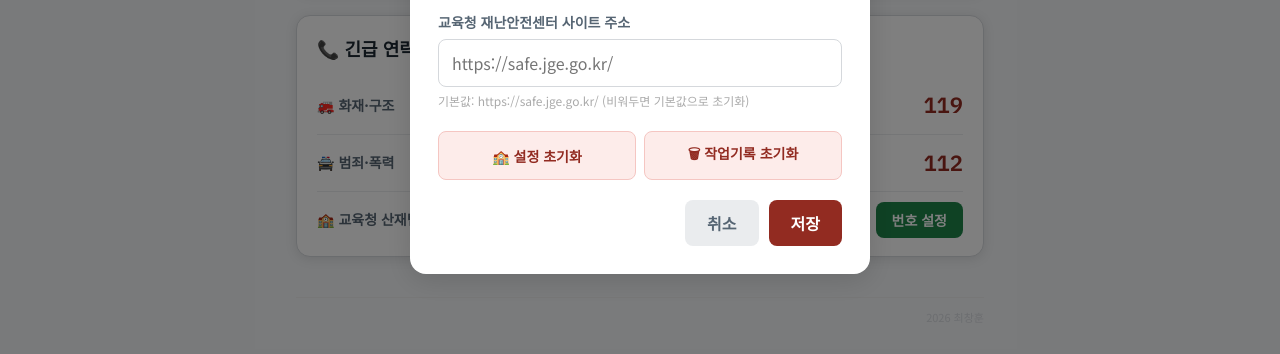
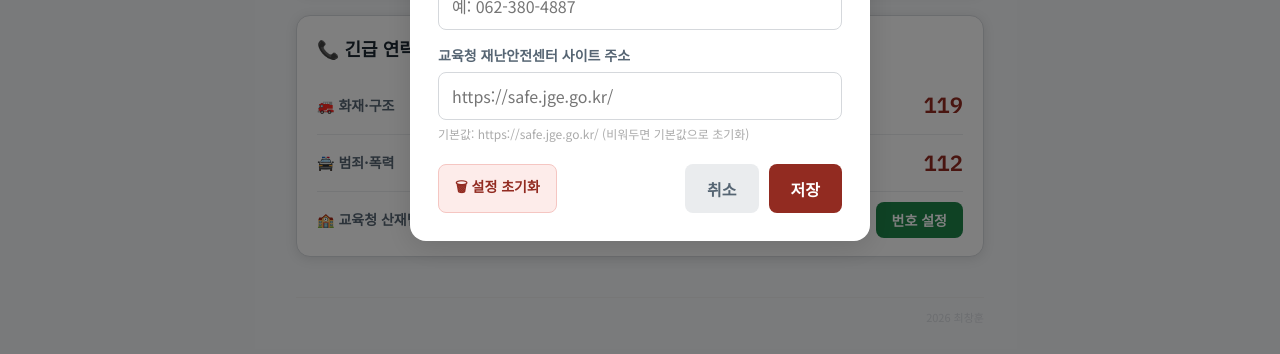
Before and after one commit to changhun-edu/emergency, a plain HTML site: page index.html in a window 1280 px wide. Both pictures are taken after a click on the button "번호 설정". Shown: the part 689-1043 px from the top of the page. Drawn offline with Linux system fonts and the light colour scheme.

Commit message:
Update index.html

```diff
--- a/index.html
+++ b/index.html
@@ -336,8 +336,7 @@
   #toast.show{opacity:1;transform:translateX(-50%) translateY(0);}
   .reset-mini{flex-shrink:0;background:white;border:1px solid var(--border);color:var(--gray);border-radius:8px;padding:7px 13px;font-size:var(--fs-xs);font-weight:700;cursor:pointer;font-family:'Noto Sans KR',sans-serif;white-space:nowrap;transition:all .15s;}
   .reset-mini:hover{background:#fdecea;border-color:#f5c6c2;color:var(--red-dark);}
-  .modal-resets{display:flex;gap:8px;margin-top:20px;}
-  .modal-reset{flex:1;background:#fdecea;color:var(--red-dark);border:1px solid #f5c6c2;border-radius:8px;padding:11px 10px;font-size:var(--fs-sm);font-weight:700;cursor:pointer;font-family:'Noto Sans KR',sans-serif;white-space:nowrap;}
+  .modal-reset{background:#fdecea;color:var(--red-dark);border:1px solid #f5c6c2;border-radius:8px;padding:11px 16px;font-size:var(--fs-sm);font-weight:700;cursor:pointer;font-family:'Noto Sans KR',sans-serif;margin-right:auto;}
   .modal-reset:hover{background:#fadbd8;}
 </style>
 </head>
@@ -351,11 +350,8 @@
     <div class="modal-field"><label>학교 이름</label><input type="text" id="cfg-name" placeholder="예: ○○초등학교"></div>
     <div class="modal-field"><label>교육청 산업재해예방팀 전화번호</label><input type="text" id="cfg-edu" placeholder="예: 062-380-4887"></div>
     <div class="modal-field"><label>교육청 재난안전센터 사이트 주소</label><input type="text" id="cfg-site" placeholder="https://safe.jge.go.kr/"><div style="font-size:12px;color:#aaa;margin-top:4px;">기본값: https://safe.jge.go.kr/ (비워두면 기본값으로 초기화)</div></div>
-    <div class="modal-resets">
-      <button class="modal-reset" onclick="resetConfig()">🏫 설정 초기화</button>
-      <button class="modal-reset" onclick="resetProgress()">🗑 작업기록 초기화</button>
-    </div>
     <div class="modal-btns">
+      <button class="modal-reset" onclick="resetConfig()">🗑 설정 초기화</button>
       <button class="modal-cancel" onclick="closeSetup()">취소</button>
       <button class="modal-save" onclick="saveSetup()">저장</button>
     </div>
@@ -1416,13 +1412,6 @@ window.resetChecklist3=function(){
   showToast('체크리스트를 초기화했습니다');
 };
 
-// ── 작업기록 초기화 ──
-window.resetProgress=function(){
-  if(!confirm('체크리스트·메모·타이머·위험성평가 입력 등\n지금까지의 작업 기록을 모두 지웁니다.\n(학교 이름·연락처 설정은 그대로 유지됩니다)\n\n계속할까요?')) return;
-  try{ localStorage.removeItem(STORE_KEY); }catch(e){}
-  location.reload();
-};
-
 // ── 우리 학교 설정 초기화 ──
 window.resetConfig=function(){
   if(!confirm('우리 학교 설정 내용을 모두 지웁니다.\n\n· 학교 이름\n· 교육청 산업재해예방팀 전화번호\n· 교육청 재난안전센터 사이트 주소(기본값으로 복원)\n\n(체크리스트·메모 등 작업 기록은 그대로 유지됩니다)\n\n계속할까요?')) return;
```
